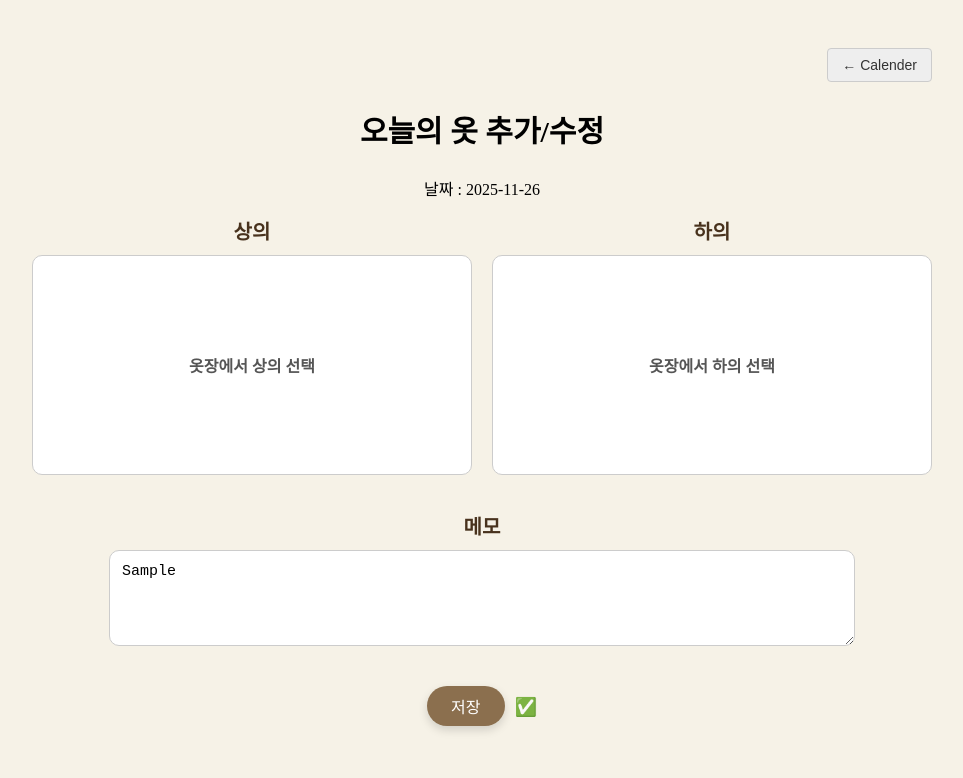
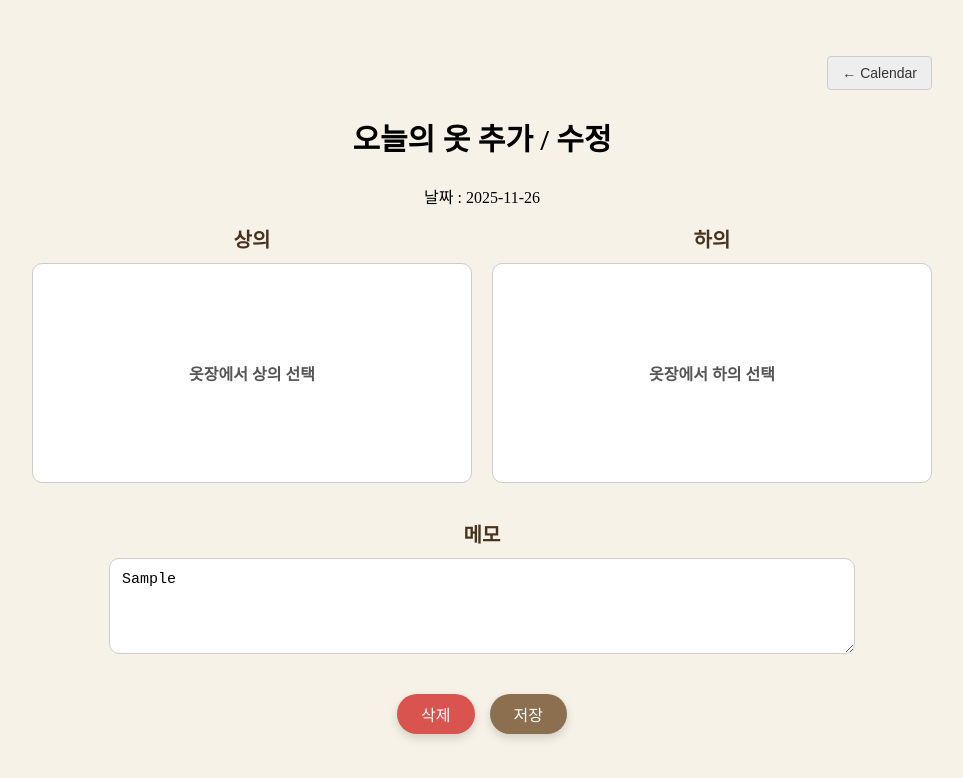
Before and after one commit to oxyznewl/wardrobe_hackathon, a React (Vite) app: page /today in a window 1280 px wide. Both pictures are taken after typing "Sample" into the empty fields and a click on the button "저장". Shown: the top 778 px of the page, without its empty margins (158-1121 px from the left). Built offline with nearby package versions, Linux system fonts and the light colour scheme.

Commit message:
2차 수정

```diff
--- a/src/App.jsx
+++ b/src/App.jsx
@@ -38,10 +38,7 @@ function App() {
             />
           }
         />
-        <Route
-          path="/today"
-          element={<TodayOutfitPage onSaveOutfit={saveOutfit} />}
-        />
+        <Route path="/today" element={<TodayOutfitPage />} />{" "}
         <Route path="/stats" element={<StatsPage />} />
         <Route path="/closet" element={<ClosetPage />} />
       </Routes>
--- a/src/components/OutfitModal.jsx
+++ b/src/components/OutfitModal.jsx
@@ -9,6 +9,8 @@ const OutfitModal = ({ dateKey, initialOutfit, onSave, onClose }) => {
   const [bottom, setBottom] = useState(initialOutfit?.bottom || "");
   const [etc, setEtc] = useState(initialOutfit?.etc || "");
 
+  // [삭제됨] saved 상태 관리 코드는 이제 필요 없어서 지웠습니다.
+
   useEffect(() => {
     setTop(initialOutfit?.top ?? "");
     setBottom(initialOutfit?.bottom ?? "");
@@ -17,18 +19,53 @@ const OutfitModal = ({ dateKey, initialOutfit, onSave, onClose }) => {
 
   if (!dateKey) return null;
 
+  const handleCancel = () => {
+    // 초기값(없으면 빈 문자열)과 현재 값을 비교
+    const isChanged =
+      top !== (initialOutfit?.top || "") ||
+      bottom !== (initialOutfit?.bottom || "") ||
+      etc !== (initialOutfit?.etc || "");
+
+    if (isChanged) {
+      // 변경된 내용이 있으면 물어봄
+      if (
+        window.confirm("변경 사항이 저장되지 않습니다. 정말 나가시겠습니까?")
+      ) {
+        onClose();
+      }
+    } else {
+      // 변경된 게 없으면 그냥 닫음
+      onClose();
+    }
+  };
+
+  // 저장 버튼 핸들러
   const handleSubmit = (e) => {
     e.preventDefault();
     onSave({ top, bottom, etc });
-    //onClose();
+
+    alert("저장 되었습니다!");
   };
+
+  // 삭제 버튼 핸들러
+  const handleDelete = () => {
+    if (window.confirm("정말 삭제하시겠습니까?")) {
+      onSave({ top: "", bottom: "", etc: "" });
+      setTop("");
+      setBottom("");
+      setEtc("");
+      // 삭제 후에도 별도 버튼 변화 없이 그대로 유지
+    }
+  };
+
+  const hasData = top || bottom || etc;
 
   return (
     <ModalWrapper>
       <ModalBox>
         <Title>{dateKey} 코디</Title>
 
-        {/* 🔥 상의 / 하의 가로 정렬 구간 */}
+        <form onSubmit={handleSubmit} style={{ width: "100%" }}>
           <RowBox>
             <Field>
               <FieldLabel>상의</FieldLabel>
@@ -39,8 +76,8 @@ const OutfitModal = ({ dateKey, initialOutfit, onSave, onClose }) => {
 
             <Field>
               <FieldLabel>하의</FieldLabel>
-            <SelectBox onClick={() => navigate("/closet?type=top")}>
-              {top || "옷장에서 하의 선택"}
+              <SelectBox onClick={() => navigate("/closet?type=bottom")}>
+                {bottom || "옷장에서 하의 선택"}
               </SelectBox>
             </Field>
           </RowBox>
@@ -51,11 +88,21 @@ const OutfitModal = ({ dateKey, initialOutfit, onSave, onClose }) => {
           </Field>
 
           <ButtonRow>
-          <SecondaryButton type="button" onClick={onClose}>
+            {/* 데이터가 있으면 삭제 버튼 표시 */}
+            {hasData && (
+              <DeleteButton type="button" onClick={handleDelete}>
+                삭제
+              </DeleteButton>
+            )}
+
+            <SecondaryButton type="button" onClick={handleCancel}>
               취소
             </SecondaryButton>
+
+            {/* [수정됨] 조건문 없이 항상 "저장"으로 표시 */}
             <PrimaryButton type="submit">저장</PrimaryButton>
           </ButtonRow>
+        </form>
       </ModalBox>
     </ModalWrapper>
   );
@@ -67,15 +114,6 @@ const ModalWrapper = styled.div`
   position: fixed;
   inset: 0;
   background: rgba(0, 0, 0, 0.35);
-  display: flex;
-  justify-content: center;
-  align-items: center;
-`;
-
-const Overlay = styled.div`
-  position: fixed;
-  inset: 0;
-  background: rgba(0, 0, 0, 0.45);
   display: flex;
   justify-content: center;
   align-items: center;
@@ -102,10 +140,6 @@ const Title = styled.h2`
   font-size: 26px;
   font-weight: 700;
   color: #3c2a1b;
-`;
-
-const Form = styled.form`
-  margin-top: 4px;
 `;
 
 const RowBox = styled.div`
@@ -169,6 +203,22 @@ const ButtonRow = styled.div`
   margin-top: 22px;
 `;
 
+const DeleteButton = styled.button`
+  padding: 8px 18px;
+  background: #e74c3c;
+  color: white;
+  border: none;
+  border-radius: 8px;
+  cursor: pointer;
+  font-size: 14px;
+  font-weight: 500;
+  margin-right: auto;
+
+  &:hover {
+    background: #c0392b;
+  }
+`;
+
 const SecondaryButton = styled.button`
   padding: 8px 18px;
   background: #e7e2dc;
--- /dev/null
+++ b/src/context/OutfitContext.jsx
@@ -0,0 +1,40 @@
+import { createContext, useState, useEffect, useContext } from "react";
+
+const OutfitContext = createContext();
+
+export function OutfitProvider({ children }) {
+  // 1. 초기값을 LocalStorage에서 가져오기 (없으면 빈 객체)
+  const [outfits, setOutfits] = useState(() => {
+    const savedOutfits = localStorage.getItem("myClosetData");
+    return savedOutfits ? JSON.parse(savedOutfits) : {};
+  });
+
+  // 2. outfits 상태가 바뀔 때마다 LocalStorage에 자동 저장
+  useEffect(() => {
+    localStorage.setItem("myClosetData", JSON.stringify(outfits));
+  }, [outfits]);
+
+  // 옷 정보 저장 함수 (날짜를 키로 사용)
+  const saveOutfit = (date, data) => {
+    setOutfits((prev) => ({
+      ...prev,
+      [date]: data, // 예: "2023-10-27": { top: 't-shirt', bottom: 'jeans' }
+    }));
+  };
+
+  // 특정 날짜의 옷 정보 가져오기
+  const getOutfit = (date) => {
+    return outfits[date] || null;
+  };
+
+  return (
+    <OutfitContext.Provider value={{ outfits, saveOutfit, getOutfit }}>
+      {children}
+    </OutfitContext.Provider>
+  );
+}
+
+// 컴포넌트에서 쉽게 쓰기 위한 커스텀 Hook
+export function useOutfit() {
+  return useContext(OutfitContext);
+}
--- a/src/main.jsx
+++ b/src/main.jsx
@@ -2,11 +2,14 @@ import React from "react";
 import ReactDOM from "react-dom/client";
 import { BrowserRouter } from "react-router-dom";
 import App from "./App";
+import { OutfitProvider } from "./context/OutfitContext.jsx";
 
 ReactDOM.createRoot(document.getElementById("root")).render(
   <React.StrictMode>
     <BrowserRouter>
-      <App />
+      <OutfitProvider>
+        <App />
+      </OutfitProvider>
     </BrowserRouter>
   </React.StrictMode>
 );
--- a/src/pages/CalendarPage.jsx
+++ b/src/pages/CalendarPage.jsx
@@ -1,11 +1,13 @@
 import styled from "styled-components";
+import { useOutfit } from "../context/OutfitContext";
 import { useState } from "react";
 import { useNavigate } from "react-router-dom";
 import Calendar from "../components/Calendar";
 import OutfitModal from "../components/OutfitModal";
 
-const CalendarPage = ({ outfitsByDate, onSaveOutfit }) => {
+const CalendarPage = () => {
   const navigate = useNavigate();
+  const { outfits, saveOutfit } = useOutfit();
 
   const now = new Date();
   const [currentYM, setCurrentYM] = useState({
@@ -26,12 +28,13 @@ const CalendarPage = ({ outfitsByDate, onSaveOutfit }) => {
   };
 
   const handleSave = (outfitData) => {
-    onSaveOutfit(selectedDateKey, outfitData);
+    saveOutfit(selectedDateKey, outfitData);
+    //handleCloseModal();
   };
 
   const initialOutfit =
-    selectedDateKey && outfitsByDate[selectedDateKey]
-      ? outfitsByDate[selectedDateKey]
+    selectedDateKey && outfits[selectedDateKey]
+      ? outfits[selectedDateKey]
       : null;
 
   // 🔽 이전 달로 이동
@@ -105,7 +108,7 @@ const CalendarPage = ({ outfitsByDate, onSaveOutfit }) => {
         year={year}
         month={month}
         onClickDate={handleClickDate}
-        outfitsByDate={outfitsByDate}
+        outfitsByDate={outfits}
       />
 
       <OutfitModal
--- a/src/pages/TodayOutfitPage.jsx
+++ b/src/pages/TodayOutfitPage.jsx
@@ -1,6 +1,7 @@
 import { useState, useEffect } from "react";
-import { useNavigate } from "react-router-dom";
+import { useNavigate, useParams } from "react-router-dom";
 import styled from "styled-components";
+import { useOutfit } from "../context/OutfitContext";
 
 const getTodayKey = () => {
   const t = new Date();
@@ -13,48 +14,63 @@ const getTodayKey = () => {
   );
 };
 
-const TodayOutfitPage = ({ onSaveOutfit }) => {
+const TodayOutfitPage = () => {
   const navigate = useNavigate();
+  const { date: paramsDate } = useParams();
+  const { saveOutfit, getOutfit } = useOutfit();
+  const dateKey = paramsDate || getTodayKey();
 
-  const [dateKey] = useState(getTodayKey());
-  const [top] = useState("");
-  const [bottom] = useState("");
+  const [top, setTop] = useState("");
+  const [bottom, setBottom] = useState("");
   const [etc, setEtc] = useState("");
-  const [saved, setSaved] = useState(false);
-  const [hasSaved, setHasSaved] = useState(false);
 
+  useEffect(() => {
+    if (dateKey) {
+      const savedData = getOutfit(dateKey);
+      if (savedData) {
+        setTop(savedData.top || "");
+        setBottom(savedData.bottom || "");
+        setEtc(savedData.etc || "");
+      } else {
+        setTop("");
+        setBottom("");
+        setEtc("");
+      }
+    }
+  }, [dateKey]);
+
+  // 2. 저장 버튼 핸들러 (Alert만 띄움)
   const handleSubmit = (e) => {
     e.preventDefault();
-    onSaveOutfit(dateKey, { top, bottom, etc });
-    setSaved(true);
-    setHasSaved(false);
+    saveOutfit(dateKey, { top, bottom, etc });
+    alert("저장 되었습니다!");
   };
 
-  useEffect(() => {
-    if (saved) {
-      const timer = setTimeout(() => {
-        setSaved(false);
-        setHasSaved(true);
-      }, 1500);
-      return () => clearTimeout(timer);
+  // 3. 삭제 버튼 핸들러
+  const handleDelete = () => {
+    if (window.confirm("정말 삭제하시겠습니까?")) {
+      setTop("");
+      setBottom("");
+      setEtc("");
+      saveOutfit(dateKey, { top: "", bottom: "", etc: "" });
+      alert("삭제되었습니다.");
     }
-  }, [saved]);
+  };
+
+  // 뒤로가기 (변경사항 확인 기능 추가 가능, 현재는 바로 이동)
+  const handleBack = () => {
+    navigate("/calendar");
+  };
+
+  const hasData = top || bottom || etc;
 
   return (
     <main>
       <TopBar>
-        <BackButton onClick={() => navigate("/calendar")}>
-          ← Calender
-        </BackButton>
+        <BackButton onClick={handleBack}>← Calendar</BackButton>
       </TopBar>
 
-      <h2
-        style={{
-          fontSize: "30px",
-        }}
-      >
-        오늘의 옷 추가/수정
-      </h2>
+      <h2 style={{ fontSize: "30px" }}>오늘의 옷 추가 / 수정</h2>
       <p>날짜 : {dateKey}</p>
 
       <form onSubmit={handleSubmit}>
@@ -70,8 +86,8 @@ const TodayOutfitPage = ({ onSaveOutfit }) => {
           <div style={{ flex: 1 }}>
             <FieldLabel>
               하의
-              <SelectBox onClick={() => navigate("/closet?type=top")}>
-                {top || "옷장에서 하의 선택"}
+              <SelectBox onClick={() => navigate("/closet?type=bottom")}>
+                {bottom || "옷장에서 하의 선택"}
               </SelectBox>
             </FieldLabel>
           </div>
@@ -83,17 +99,24 @@ const TodayOutfitPage = ({ onSaveOutfit }) => {
             <MemoBox value={etc} onChange={(e) => setEtc(e.target.value)} />
           </FieldLabel>
         </div>
-        <SaveButton type="submit">{saved ? "✅ 저장됨" : "저장"}</SaveButton>
 
-        {hasSaved && !saved && (
-          <span style={{ marginLeft: 10, fontSize: "18px" }}>✅</span>
-        )}
+        <ButtonContainer>
+          {hasData && (
+            <DeleteButton type="button" onClick={handleDelete}>
+              삭제
+            </DeleteButton>
+          )}
+
+          <SaveButton type="submit">저장</SaveButton>
+        </ButtonContainer>
       </form>
     </main>
   );
 };
 
 export default TodayOutfitPage;
+
+// --- 스타일 컴포넌트 ---
 
 const TopBar = styled.div`
   display: flex;
@@ -111,6 +134,7 @@ const BackButton = styled.button`
   cursor: pointer;
   font-size: 14px;
   transition: background 0.2s ease;
+  margin-top: 8px;
 
   &:hover {
     background: #e0e0e0;
@@ -145,6 +169,12 @@ const MemoBox = styled.textarea`
   margin-bottom: 40px;
 `;
 
+const ButtonContainer = styled.div`
+  display: flex;
+  justify-content: center;
+  gap: 15px;
+`;
+
 const SaveButton = styled.button`
   padding: 8px 24px;
   background: #8b6f4e;
@@ -159,6 +189,28 @@ const SaveButton = styled.button`
 
   &:hover {
     background: #a38766;
+    transform: translateY(-2px);
+  }
+
+  &:active {
+    transform: translateY(0px);
+  }
+`;
+
+const DeleteButton = styled.button`
+  padding: 8px 24px;
+  background: #d9534f; /* 빨간색 계열 */
+  color: white;
+  font-size: 16px;
+  font-weight: 500;
+  border: none;
+  border-radius: 25px;
+  cursor: pointer;
+  box-shadow: 0 4px 10px rgba(0, 0, 0, 0.15);
+  transition: background 0.2s ease, transform 0.1s ease;
+
+  &:hover {
+    background: #c9302c;
     transform: translateY(-2px);
   }
 
```
Also changed, not shown: src/components/Calendar.jsx (+6 -2 lines). Lines whose indentation alone changed are shown as unchanged.
